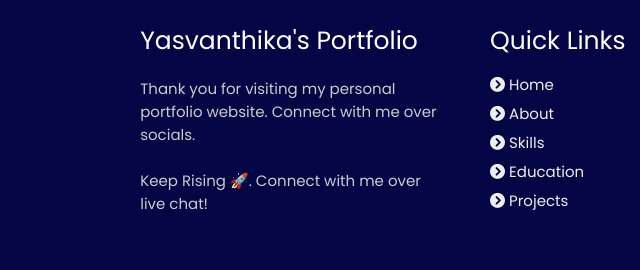
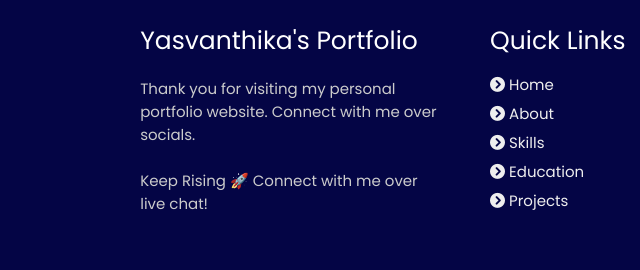
Before and after one commit to yasvanthika122/Protfolio_Website, a plain HTML site: page index.html in a window 1280 px wide. Shown: the part 4137-4407 px from the top of the page, 0-640 px from the left. Drawn offline with nearby package versions, Linux system fonts and the light colour scheme; animation ran at ten frames a second.

Commit message:
Update index.html

```diff
--- a/index.html
+++ b/index.html
@@ -294,7 +294,7 @@
 
       <div class="box">
           <h3>Yasvanthika's Portfolio</h3>
-          <p>Thank you for visiting my personal portfolio website. Connect with me over socials. <br/> <br/> Keep Rising 🚀. Connect with me over live chat!</p>
+          <p>Thank you for visiting my personal portfolio website. Connect with me over socials. <br/> <br/> Keep Rising 🚀 Connect with me over live chat!</p>
       </div>
 
       <div class="box">
```
